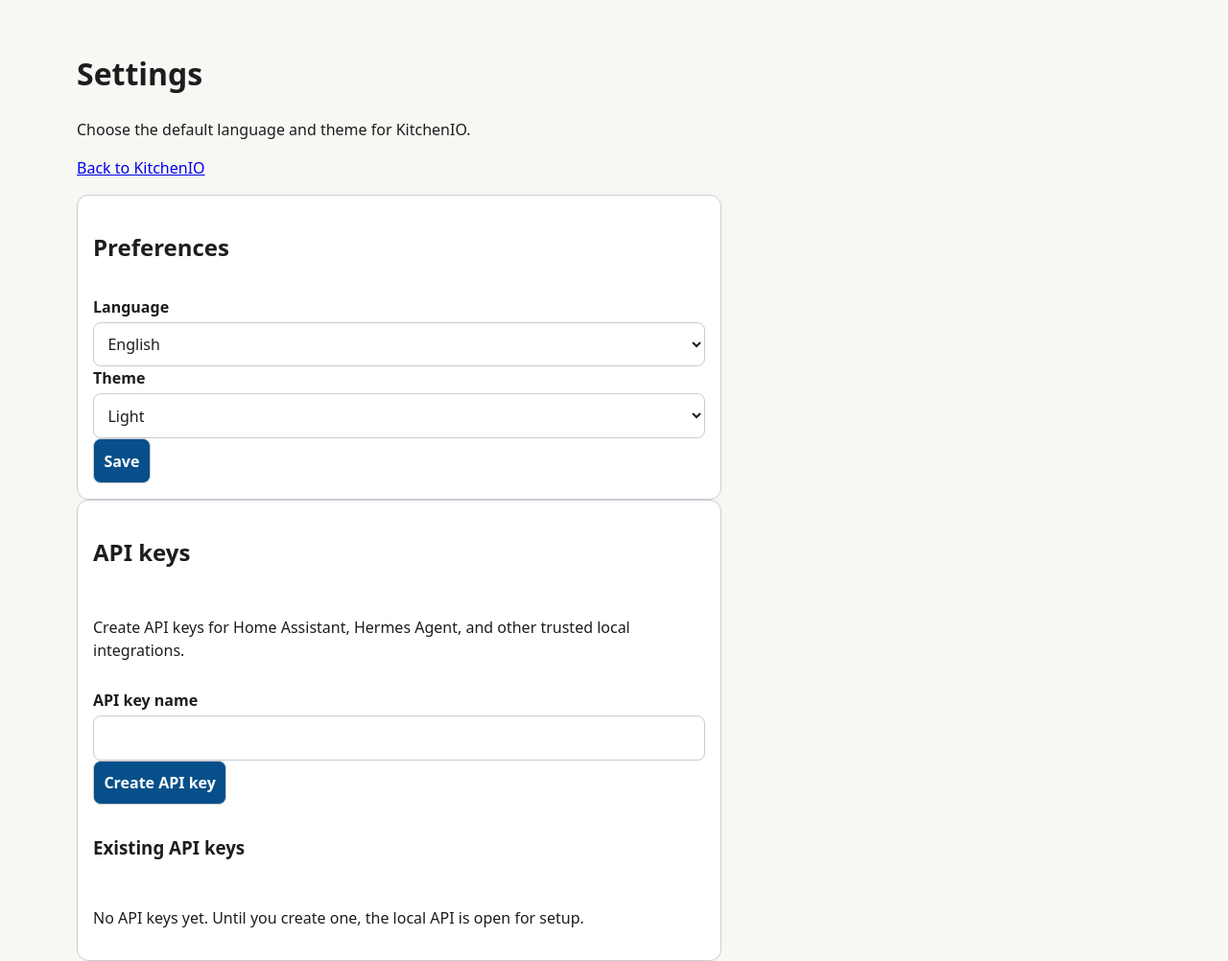
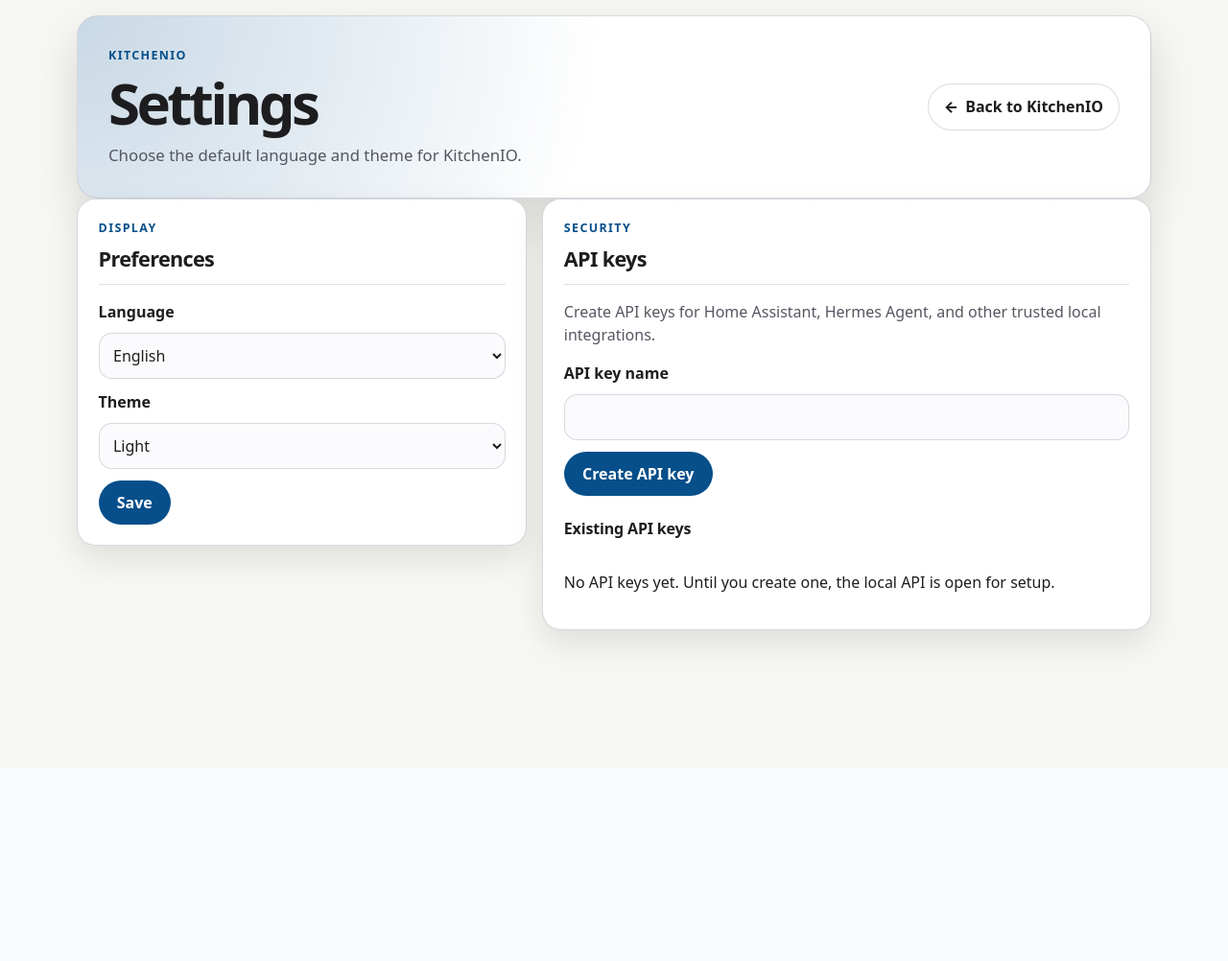
Before and after one commit to turbothomas01/KitchenIO, a FastAPI app: page /settings in a window 1280 px wide. Shown: the whole page at 96% size. After the commit the page ends 689 px from the top, so only its background shows below. Run offline with FastAPI, Linux system fonts and the light colour scheme; data comes from the database, SQL or seed files in the repository; data that the repository does not hold is empty; parts of the project's set-up code (start-up, migrations or seed data) failed here and were passed over.

Commit message:
style: modernize settings page

```diff
--- a/kitchenio/static/styles.css
+++ b/kitchenio/static/styles.css
@@ -96,7 +96,8 @@ main {
 .item-card,
 .product-counter-row,
 .shopping-counter-row,
-.stock-counter-card {
+.stock-counter-card,
+.settings-panel {
   background: var(--surface);
   border: 1px solid var(--border);
   border-radius: 0.75rem;
@@ -134,9 +135,143 @@ main {
   color: var(--accent-text);
 }
 
+.settings-hero {
+  align-items: center;
+  background:
+    radial-gradient(circle at top left, color-mix(in srgb, var(--accent) 22%, transparent), transparent 34rem),
+    var(--surface);
+  border: 1px solid color-mix(in srgb, var(--border) 72%, transparent);
+  border-radius: 1.4rem;
+  box-shadow: 0 1.2rem 3rem rgb(0 0 0 / 0.14);
+  justify-content: space-between;
+  margin-top: 1rem;
+  padding: clamp(1.25rem, 4vw, 2rem);
+}
+
+.settings-hero-copy {
+  max-width: 42rem;
+}
+
+.settings-hero h1 {
+  font-size: clamp(2rem, 8vw, 3.75rem);
+  letter-spacing: -0.06em;
+  line-height: 1;
+  margin: 0;
+}
+
+.settings-hero p:not(.settings-eyebrow) {
+  color: var(--muted);
+  font-size: 1.05rem;
+  margin: 0.75rem 0 0;
+}
+
+.settings-eyebrow {
+  color: var(--accent);
+  font-size: 0.78rem;
+  font-weight: 800;
+  letter-spacing: 0.11em;
+  margin: 0 0 0.55rem;
+  text-transform: uppercase;
+}
+
+.settings-back-link {
+  align-items: center;
+  background: color-mix(in srgb, var(--surface-elevated) 86%, transparent);
+  border: 1px solid color-mix(in srgb, var(--border) 68%, transparent);
+  border-radius: 999px;
+  color: var(--text);
+  display: inline-flex;
+  font-weight: 800;
+  min-height: 2.75rem;
+  padding: 0.7rem 1rem;
+  text-decoration: none;
+  white-space: nowrap;
+}
+
+.settings-back-link::before {
+  content: "←";
+  margin-right: 0.45rem;
+}
+
+.settings-shell {
+  padding-bottom: 2rem;
+}
+
+.settings-grid {
+  align-items: start;
+  display: grid;
+  gap: 1rem;
+  grid-template-columns: minmax(0, 0.85fr) minmax(0, 1.15fr);
+}
+
+.settings-panel {
+  background:
+    linear-gradient(180deg, rgb(255 255 255 / 0.035), transparent 7rem),
+    var(--surface);
+  border-color: color-mix(in srgb, var(--border) 74%, transparent);
+  border-radius: 1.2rem;
+  box-shadow: 0 0.9rem 2.2rem rgb(0 0 0 / 0.1);
+  display: grid;
+  gap: 1rem;
+  padding: clamp(1rem, 3vw, 1.35rem);
+}
+
+.settings-card-header {
+  align-items: start;
+  border-bottom: 1px solid color-mix(in srgb, var(--border) 58%, transparent);
+  display: flex;
+  justify-content: space-between;
+  padding-bottom: 0.85rem;
+}
+
+.settings-card-header h2 {
+  font-size: 1.35rem;
+  letter-spacing: -0.03em;
+  line-height: 1.2;
+  margin: 0;
+}
+
+.settings-description,
+.settings-help {
+  color: var(--muted);
+  margin: 0;
+}
+
+.settings-form {
+  max-width: none;
+}
+
+.settings-field {
+  display: grid;
+  gap: 0.35rem;
+}
+
+.settings-field select,
+.settings-field input {
+  background: var(--input-bg);
+  border-color: color-mix(in srgb, var(--border) 72%, transparent);
+  border-radius: 0.85rem;
+  min-height: 3rem;
+}
+
+.settings-form button[type="submit"] {
+  border: 0;
+  border-radius: 999px;
+  justify-self: start;
+  min-height: 2.9rem;
+  padding-inline: 1.2rem;
+}
+
+.settings-subheading {
+  font-size: 1rem;
+  letter-spacing: -0.01em;
+  margin: 0.35rem 0 0;
+}
+
 .card,
 .edit-form,
-.dialog-panel form {
+.dialog-panel form,
+.settings-form {
   display: grid;
   gap: 0.75rem;
   max-width: 42rem;
@@ -449,6 +584,25 @@ a:focus {
     display: flex;
   }
 
+  .settings-hero {
+    align-items: stretch;
+    display: grid;
+    gap: 1rem;
+  }
+
+  .settings-back-link {
+    justify-content: center;
+    width: 100%;
+  }
+
+  .settings-grid {
+    grid-template-columns: 1fr;
+  }
+
+  .settings-form button[type="submit"] {
+    justify-self: stretch;
+  }
+
   .preferences > *,
   .actions > *,
   button {
--- a/kitchenio/templates/settings.html
+++ b/kitchenio/templates/settings.html
@@ -7,30 +7,37 @@
   <link rel="stylesheet" href="{{ url_for('static', path='/styles.css') }}?v={{ asset_version }}">
 </head>
 <body data-theme="{{ theme }}">
-  <header class="site-header">
-    <div>
+  <header class="site-header settings-hero">
+    <div class="settings-hero-copy">
+      <p class="settings-eyebrow">{{ t.app_name }}</p>
       <h1>{{ t.settings }}</h1>
       <p>{{ t.settings_intro }}</p>
-      <a href="/">{{ t.back_home }}</a>
     </div>
+    <a class="settings-back-link" href="/">{{ t.back_home }}</a>
   </header>
 
-  <main>
+  <main class="settings-shell">
     {% if saved %}
       <p role="status" class="notice">{{ t.saved }}</p>
     {% endif %}
 
-    <section class="card" aria-labelledby="preferences-heading">
-      <h2 id="preferences-heading">{{ t.preferences }}</h2>
-      <form method="post" action="/settings">
+    <div class="settings-grid">
+    <section class="settings-panel" aria-labelledby="preferences-heading">
+      <div class="settings-card-header">
         <div>
+          <p class="settings-eyebrow">Display</p>
+          <h2 id="preferences-heading">{{ t.preferences }}</h2>
+        </div>
+      </div>
+      <form class="settings-form" method="post" action="/settings">
+        <div class="settings-field">
           <label for="settings-language">{{ t.language }}</label>
           <select id="settings-language" name="language">
             <option value="en" {% if settings.language == 'en' %}selected{% endif %}>{{ t.english }}</option>
             <option value="no" {% if settings.language == 'no' %}selected{% endif %}>{{ t.norwegian }}</option>
           </select>
         </div>
-        <div>
+        <div class="settings-field">
           <label for="settings-theme">{{ t.theme }}</label>
           <select id="settings-theme" name="theme">
             <option value="light" {% if settings.theme == 'light' %}selected{% endif %}>{{ t.light }}</option>
@@ -41,9 +48,14 @@
       </form>
     </section>
 
-    <section class="card" aria-labelledby="api-keys-heading">
-      <h2 id="api-keys-heading">{{ t.api_keys }}</h2>
-      <p>{{ t.api_key_intro }}</p>
+    <section class="settings-panel" aria-labelledby="api-keys-heading">
+      <div class="settings-card-header">
+        <div>
+          <p class="settings-eyebrow">Security</p>
+          <h2 id="api-keys-heading">{{ t.api_keys }}</h2>
+        </div>
+      </div>
+      <p class="settings-description">{{ t.api_key_intro }}</p>
 
       {% if new_api_key %}
         <div class="notice" role="status">
@@ -53,22 +65,22 @@
         </div>
       {% endif %}
 
-      <form method="post" action="/settings/api-keys">
-        <div>
+      <form class="settings-form" method="post" action="/settings/api-keys">
+        <div class="settings-field">
           <label for="api-key-name">{{ t.api_key_name }}</label>
           <input id="api-key-name" name="name" autocomplete="off" required>
         </div>
         {% if has_api_keys %}
-        <div>
+        <div class="settings-field">
           <label for="current-api-key">{{ t.current_api_key }}</label>
           <input id="current-api-key" name="current_api_key" type="password" autocomplete="off" aria-describedby="current-api-key-help" required>
-          <p id="current-api-key-help">{{ t.current_api_key_help }}</p>
+          <p class="settings-help" id="current-api-key-help">{{ t.current_api_key_help }}</p>
         </div>
         {% endif %}
         <button type="submit">{{ t.create_api_key }}</button>
       </form>
 
-      <h3>{{ t.existing_api_keys }}</h3>
+      <h3 class="settings-subheading">{{ t.existing_api_keys }}</h3>
       {% if api_keys %}
         <ul class="item-list" aria-label="{{ t.existing_api_keys }}">
         {% for key in api_keys %}
@@ -85,6 +97,7 @@
         <p>{{ t.no_api_keys }}</p>
       {% endif %}
     </section>
+    </div>
   </main>
 </body>
 </html>
```
Also changed, not shown: tests/test_settings.py (+27 -2 lines).
